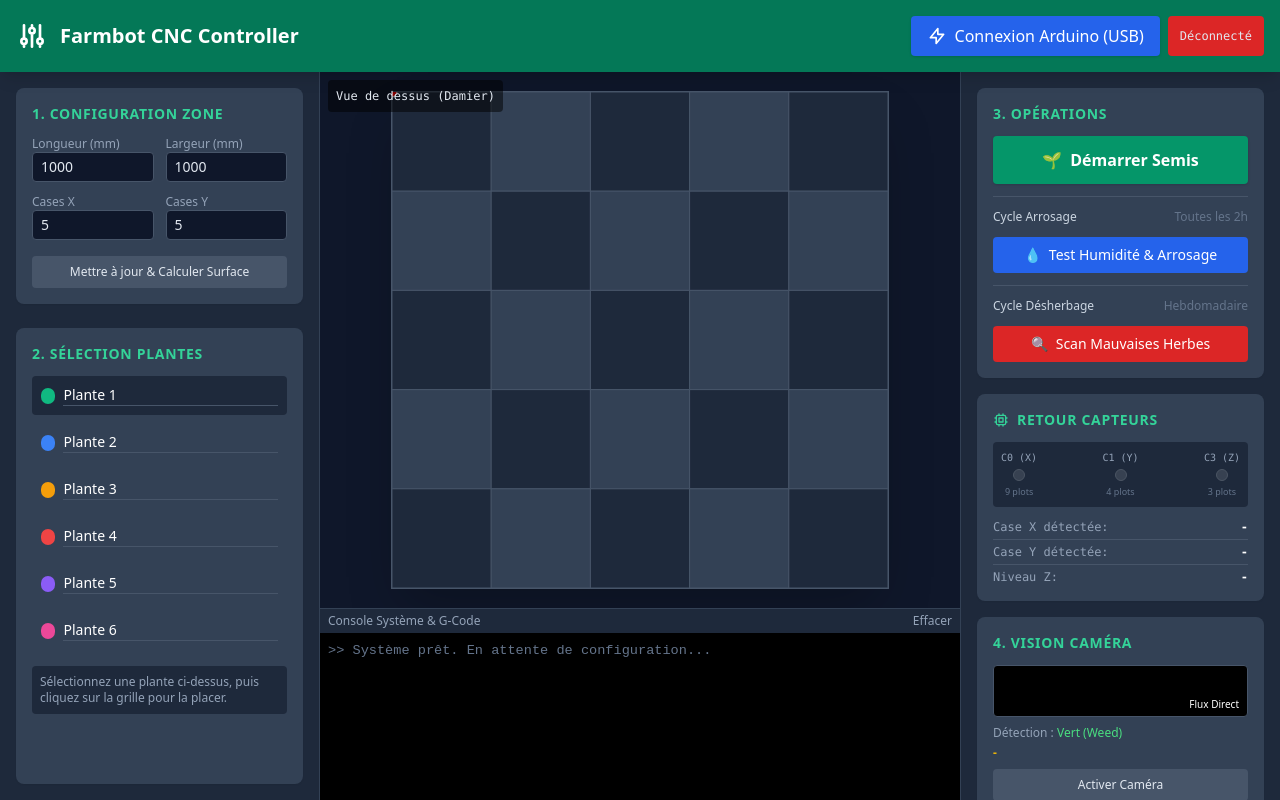
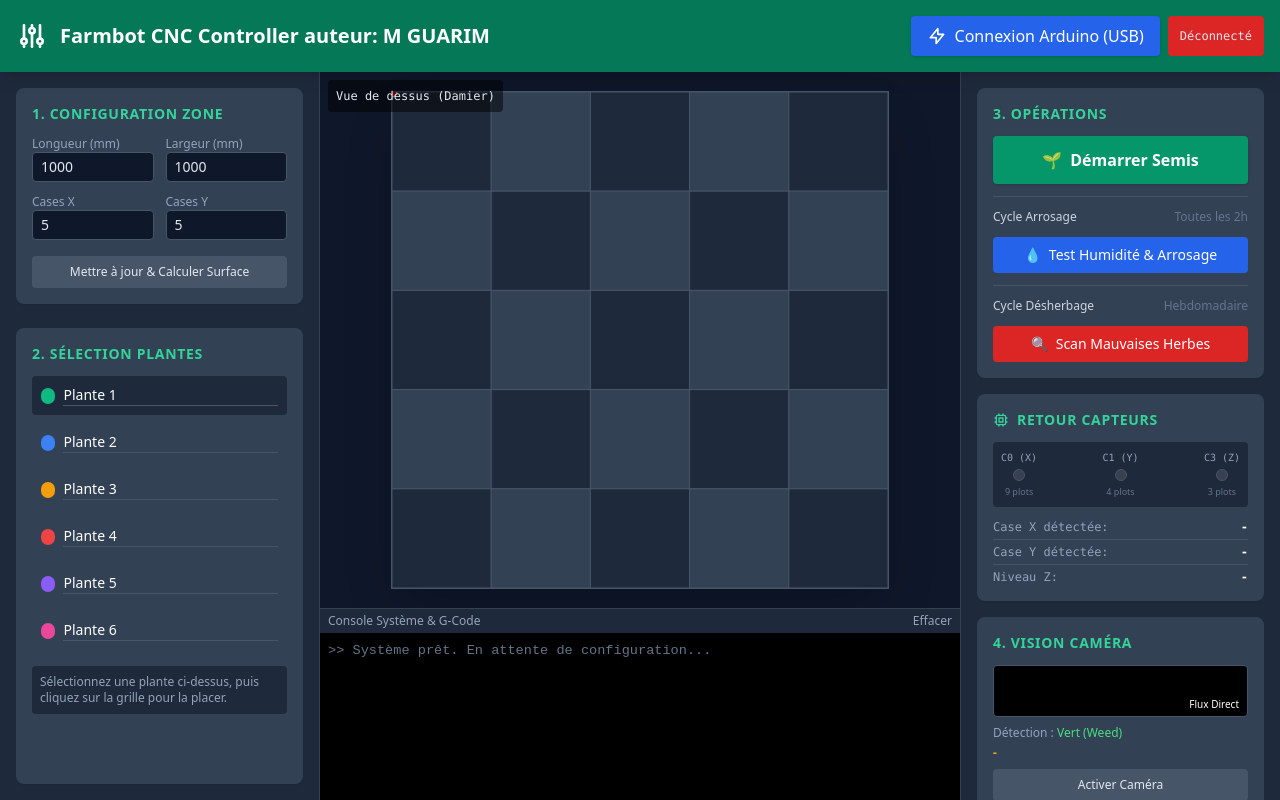
Before and after one commit to guarim/Farm-duino, a plain HTML site: page index.html in a window 1280 px wide. Drawn offline with nearby package versions, Linux system fonts and the light colour scheme.

Commit message:
Update index.html

```diff
--- a/index.html
+++ b/index.html
@@ -39,7 +39,7 @@
             <svg xmlns="http://www.w3.org/2000/svg" class="h-8 w-8 text-white" fill="none" viewBox="0 0 24 24" stroke="currentColor">
                 <path stroke-linecap="round" stroke-linejoin="round" stroke-width="2" d="M12 6V4m0 2a2 2 0 100 4m0-4a2 2 0 110 4m-6 8a2 2 0 100-4m0 4a2 2 0 110-4m0 4v2m0-6V4m6 6v10m6-2a2 2 0 100-4m0 4a2 2 0 110-4m0 4v2m0-6V4" />
             </svg>
-            <h1 class="text-xl font-bold text-white">Farmbot CNC Controller</h1>
+            <h1 class="text-xl font-bold text-white">Farmbot CNC Controller auteur: M GUARIM</h1>
         </div>
         <div class="flex gap-2">
             <button id="btn-connect" class="bg-blue-600 hover:bg-blue-500 text-white px-4 py-2 rounded shadow transition flex items-center gap-2">
```
